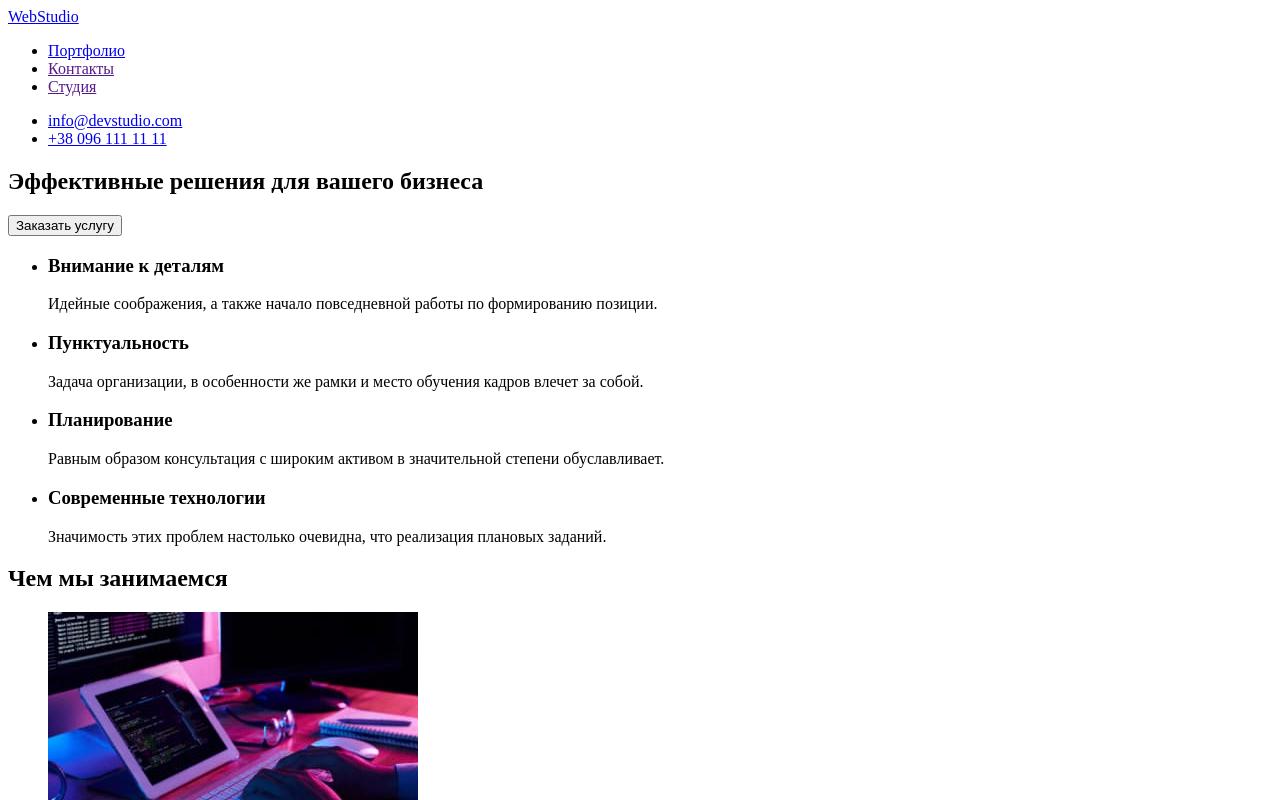
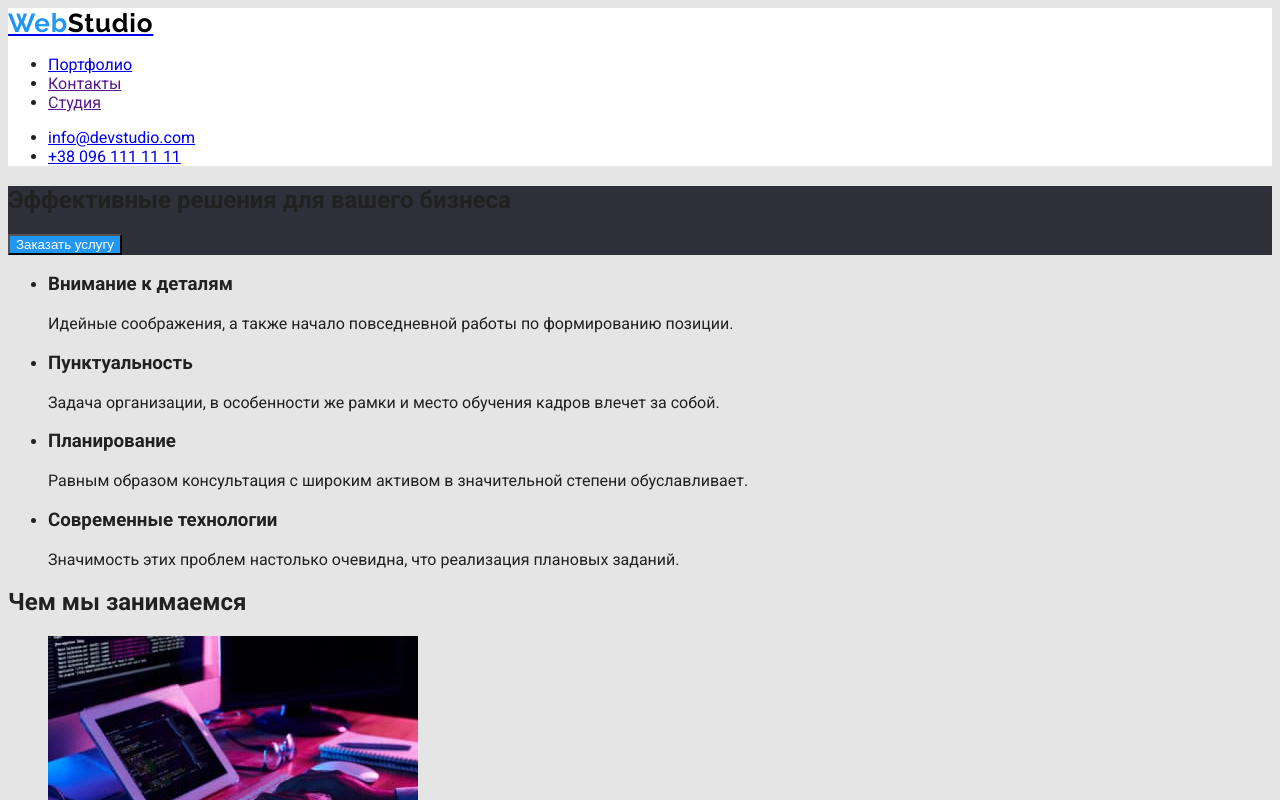
Before and after one commit to Kos8119/goit-markup-hw-02, a plain HTML site: page index.html in a window 1280 px wide. Shown: the top 800 px of the page. Drawn offline with Linux system fonts and the light colour scheme.

Commit message:
Заданы фоновые цвета и шрифты
Подключены шрифты, заданы основные цвета текста, фоновые цвета.

```diff
--- a/css/styles.css
+++ b/css/styles.css
@@ -0,0 +1,46 @@
+:root {
+  --main-text-color: #212121;
+  --header-bg-color: #ffffff;
+  --hero-bg-color: #2f303a;
+  --body-bg-color: #e5e5e5;
+  --accent-color: #2196f3;
+}
+body {
+  color: var(--main-text-color);
+  background-color: var(--body-bg-color);
+  font-family: roboto, sans-serif;
+}
+.button {
+  background-color: var(--accent-color);
+  color: var(--header-bg-color);
+  cursor: pointer;
+}
+/*Header*/
+.header {
+  background-color: var(--header-bg-color);
+}
+.webstudio {
+  font-family: Raleway;
+  font-style: normal;
+  font-weight: bold;
+  font-size: 26px;
+  line-height: 1.19;
+  letter-spacing: 0.03em;
+}
+.web {
+  color: var(--accent-color);
+}
+.studio {
+  color: #000000;
+}
+/*hero*/
+.hero {
+  background-color: var(--hero-bg-color);
+}
+/*footer*/
+.footer {
+  background-color: var(--hero-bg-color);
+}
+.foot-studio {
+  color: var(--header-bg-color);
+}
--- a/index.html
+++ b/index.html
@@ -5,12 +5,16 @@
     <meta http-equiv="X-UA-Compatible" content="IE=edge">
     <meta name="viewport" content="width=device-width, initial-scale=1.0">
     <title>WebStudio</title>
+    <link rel="preconnect" href="https://fonts.gstatic.com">
+    <link href="https://fonts.googleapis.com/css2?family=Raleway:wght@700&family=Roboto:wght@400;500;700;900&display=swap"
+        rel="stylesheet">
     <link rel="stylesheet" href="./css/styles.css">
 </head>
 <body>
-    <header>
+    <header class="header">
         <nav>
-            <a href="index.html">WebStudio</a>
+            <a href="index.html" class="webstudio">
+                <span class="web">Web</span><span class="studio">Studio</span></a>
             <ul>
                 <li>
                     <a href="portfolio.html">Портфолио</a>
@@ -34,9 +38,9 @@
     </header>
     <main>
         <!--Герой-->
-        <section>
+        <section class="hero">
             <h1>Эффективные решения для вашего бизнеса</h1>
-            <button type="button">Заказать услугу</button>
+            <button type="button" class="button">Заказать услугу</button>
         </section>
         <!--Наши особенности-->
         <section>
@@ -103,8 +107,9 @@
             </ul>
         </section>
     </main>
-    <footer>
-        <a href="index.html">WebStudio</a>
+    <footer class="footer">
+        <a href="index.html" class="webstudio">
+            <span class="web">Web</span><span class="foot-studio">Studio</span></a>
         <ul>
             <li>
                 <address>г. Киев, пр-т Леси Украинки, 26</address>
```
Also changed, not shown: portfolio.html (+3 -0 lines), .prettierrc.json (added).
